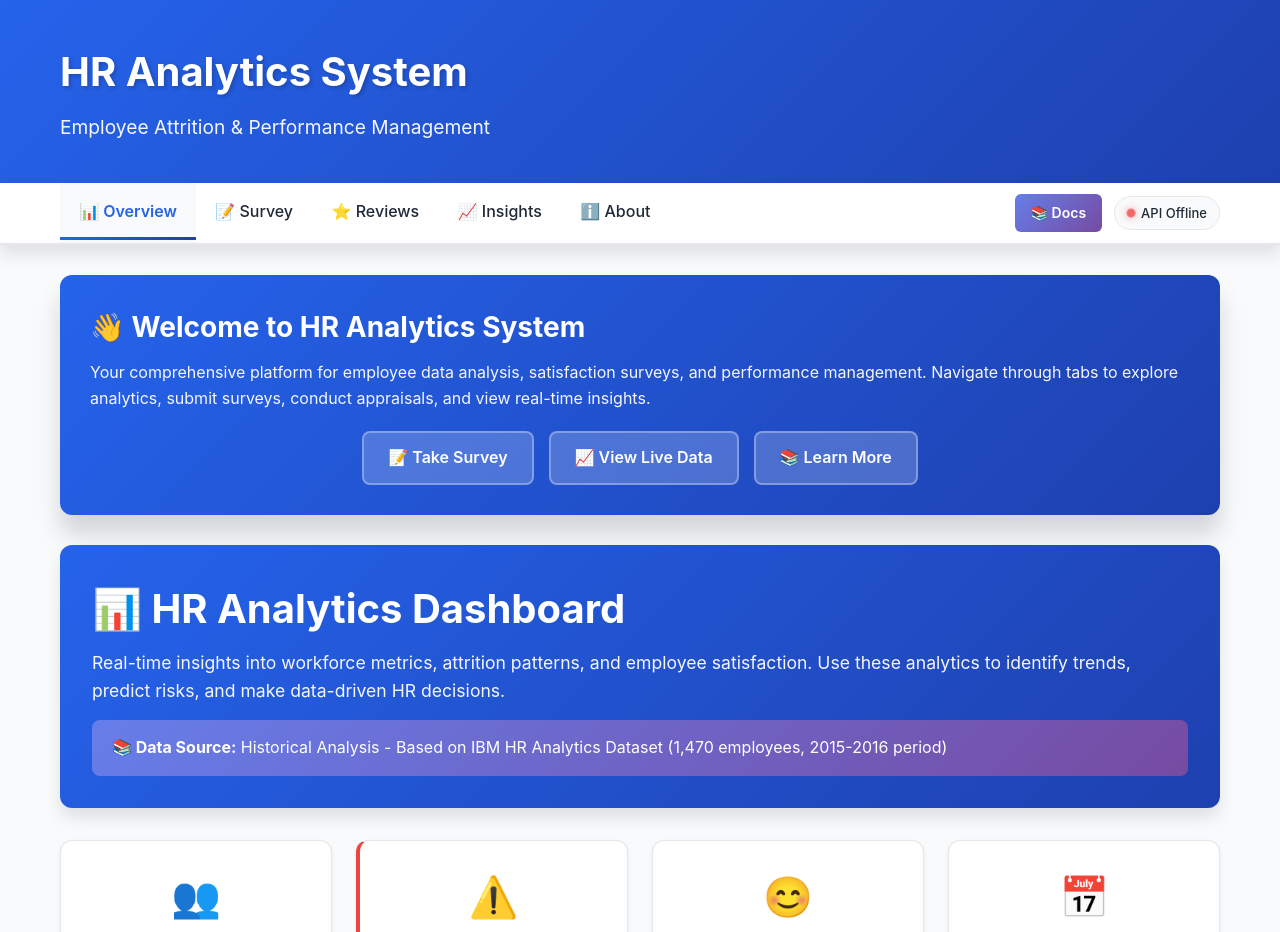
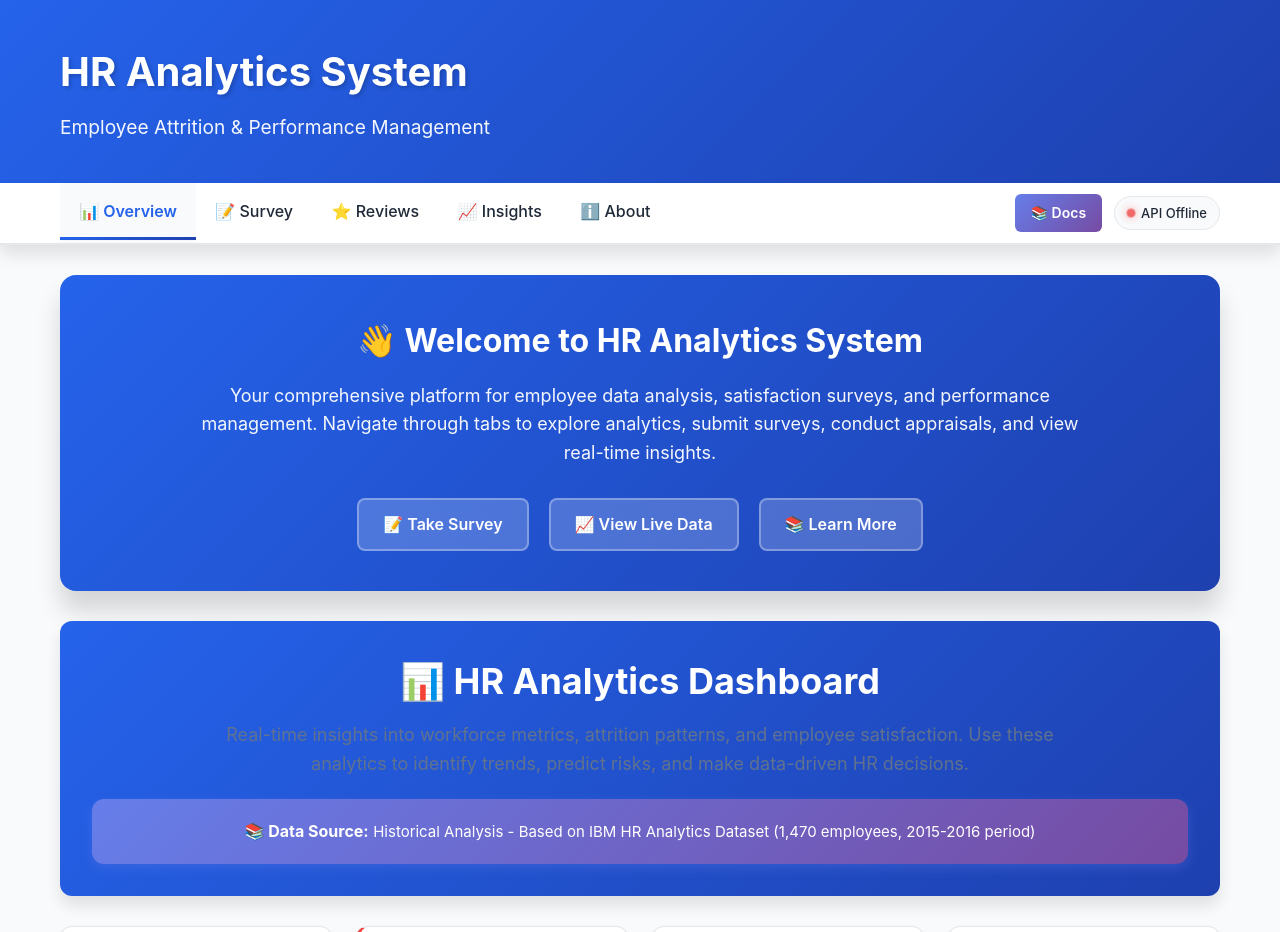
Before and after one commit to Yevheniia-Rudenko/ELO-2---HR-Analytics, a plain HTML site: page 6_final_presentation/hr_portfolio_site/index.html in a window 1280 px wide. Shown: the top 932 px of the page. Drawn offline with nearby package versions, Linux system fonts and the light colour scheme.

Commit message:
Improve welcome banner and Overview header design - better spacing, typography, and visual hierarchy

```diff
--- a/6_final_presentation/hr_portfolio_site/index.html
+++ b/6_final_presentation/hr_portfolio_site/index.html
@@ -53,20 +53,20 @@
 
     <main class="container">
       <!-- Welcome Banner -->
-      <div class="welcome-banner" style="background: var(--gradient-primary); color: white; padding: 30px; border-radius: 12px; margin-top: 30px; margin-bottom: 30px; box-shadow: var(--shadow-xl);">
-        <h2 style="margin: 0 0 10px 0; font-size: 28px;">👋 Welcome to HR Analytics System</h2>
-        <p style="margin: 0; font-size: 16px; opacity: 0.95;">
+      <div class="welcome-banner" style="background: var(--gradient-primary); color: white; padding: 40px; border-radius: 16px; margin-top: 30px; margin-bottom: 30px; box-shadow: var(--shadow-xl); text-align: center;">
+        <h2 style="margin: 0 0 15px 0; font-size: 32px; font-weight: 700;">👋 Welcome to HR Analytics System</h2>
+        <p style="margin: 0 auto; font-size: 18px; opacity: 0.95; max-width: 900px; line-height: 1.6;">
           Your comprehensive platform for employee data analysis, satisfaction surveys, and performance management.
           Navigate through tabs to explore analytics, submit surveys, conduct appraisals, and view real-time insights.
         </p>
-        <div style="margin-top: 20px; display: flex; gap: 15px; flex-wrap: wrap; justify-content: center;">
-          <a href="#questionary" class="quick-action-btn" onclick="document.querySelector('[data-tab=questionary]').click()">
+        <div style="margin-top: 30px; display: flex; gap: 20px; flex-wrap: wrap; justify-content: center;">
+          <a href="#questionary" class="quick-action-btn" onclick="document.querySelector('[data-tab=questionary]').click()" style="padding: 12px 24px; font-size: 16px; font-weight: 600;">
             📝 Take Survey
           </a>
-          <a href="#data-insights" class="quick-action-btn" onclick="document.querySelector('[data-tab=data-insights]').click()">
+          <a href="#data-insights" class="quick-action-btn" onclick="document.querySelector('[data-tab=data-insights]').click()" style="padding: 12px 24px; font-size: 16px; font-weight: 600;">
             📈 View Live Data
           </a>
-          <a href="how-it-works.html" class="quick-action-btn">
+          <a href="how-it-works.html" class="quick-action-btn" style="padding: 12px 24px; font-size: 16px; font-weight: 600;">
             📚 Learn More
           </a>
         </div>
@@ -74,11 +74,11 @@
 
       <!-- Overview Tab -->
       <section id="overview" class="tab-content active">
-        <div class="page-header">
-          <h2>📊 HR Analytics Dashboard</h2>
-          <p class="page-description">Real-time insights into workforce metrics, attrition patterns, and employee satisfaction. Use these analytics to identify trends, predict risks, and make data-driven HR decisions.</p>
-          <div style="background: linear-gradient(135deg, #667eea 0%, #764ba2 100%); color: white; padding: 15px 20px; border-radius: 8px; margin-top: 15px;">
-            <strong>📚 Data Source:</strong> Historical Analysis - Based on IBM HR Analytics Dataset (1,470 employees, 2015-2016 period)
+        <div class="page-header" style="text-align: center; margin-bottom: 30px;">
+          <h2 style="font-size: 36px; margin-bottom: 10px;">📊 HR Analytics Dashboard</h2>
+          <p class="page-description" style="font-size: 18px; color: #64748b; max-width: 900px; margin: 0 auto 20px;">Real-time insights into workforce metrics, attrition patterns, and employee satisfaction. Use these analytics to identify trends, predict risks, and make data-driven HR decisions.</p>
+          <div style="background: linear-gradient(135deg, #667eea 0%, #764ba2 100%); color: white; padding: 20px 30px; border-radius: 12px; margin-top: 20px; box-shadow: 0 4px 12px rgba(102, 126, 234, 0.3);">
+            <strong style="font-size: 16px;">📚 Data Source:</strong> <span style="font-size: 15px;">Historical Analysis - Based on IBM HR Analytics Dataset (1,470 employees, 2015-2016 period)</span>
           </div>
         </div>
 
```
